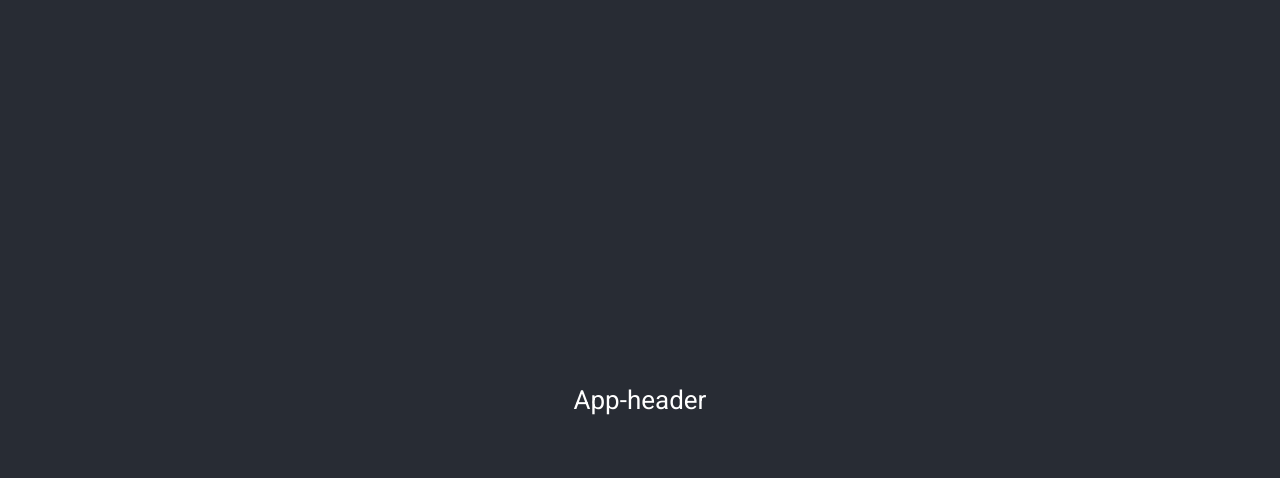
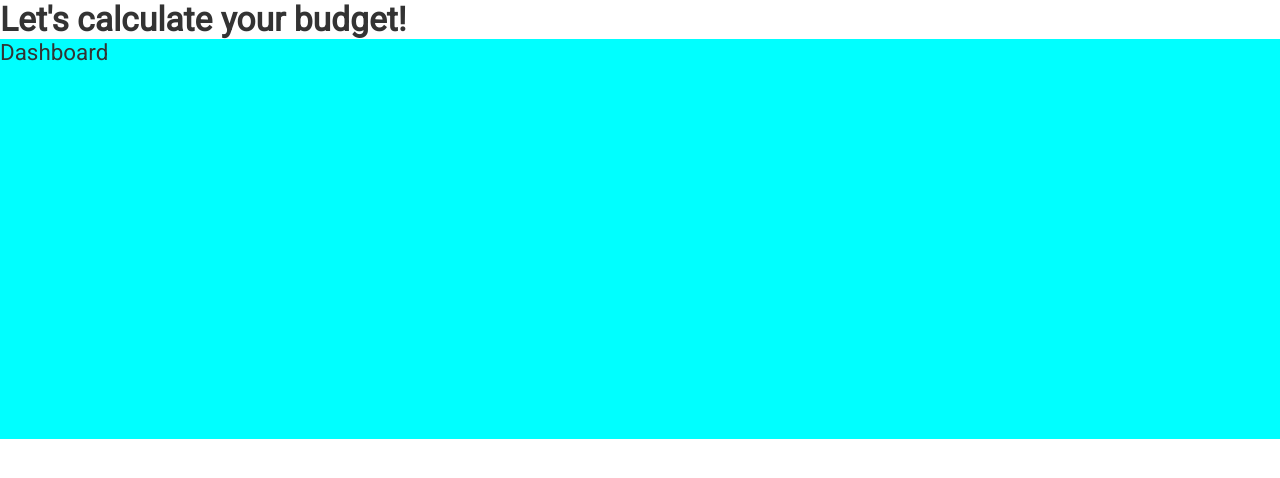
Before and after one commit to jocko981/budget-app, a React (Create React App) app: page /dashboard in a window 1280 px wide. Shown: the top 478 px of the page. Built offline with nearby package versions, Linux system fonts and the light colour scheme.

Commit message:
creating app context

```diff
--- a/package.json
+++ b/package.json
@@ -8,6 +8,7 @@
     "@testing-library/user-event": "^13.5.0",
     "react": "^18.0.0",
     "react-dom": "^18.0.0",
+    "react-router-dom": "^6.3.0",
     "react-scripts": "5.0.0",
     "web-vitals": "^2.1.4"
   },
--- a/src/App.js
+++ b/src/App.js
@@ -1,11 +1,24 @@
+import { Routes, Route, BrowserRouter, Navigate } from "react-router-dom";
+
+// styles
 import "./App.css";
+
+// pages
+import Dashboard from "./pages/dashboard/Dashboard";
+
+// components
+import Header from "./components/header/Header";
 
 function App() {
   return (
     <div className="App">
-      <header className="App-header">
-        App-header
-      </header>
+      <BrowserRouter>
+        <Header />
+        <Routes>
+          <Route path="/" element={<Navigate to="dashboard" />} />
+          <Route path="/dashboard" element={<Dashboard />} />
+        </Routes>
+      </BrowserRouter>
     </div>
   );
 }
--- /dev/null
+++ b/src/components/header/Header.js
@@ -0,0 +1,17 @@
+// styles
+import "./Header.css";
+
+export default function Header() {
+    return (
+        <div>
+            <header>
+                <h2>
+                    {9999
+                        ? "Let's calculate your budget!"
+                        : "Budget for (month) (year):"
+                    }
+                </h2>
+            </header>
+        </div>
+    )
+}
--- /dev/null
+++ b/src/hooks/useBudgetContext.js
@@ -0,0 +1,3 @@
+// ovde ide kao u useLogin
+// import LocalStorageContext()
+// i koristi dispatch iz njega ovde u funkcijama za crud
--- /dev/null
+++ b/src/pages/dashboard/Dashboard.css
@@ -0,0 +1,5 @@
+.dashboard {
+    background: aqua;
+    width: 100%;
+    height: 400px;
+}
--- /dev/null
+++ b/src/pages/dashboard/Dashboard.js
@@ -0,0 +1,12 @@
+// styles
+import "./Dashboard.css";
+
+export default function Home() {
+    // const { user } = useAuthContext();
+
+    return (
+        <div className="dashboard">
+            Dashboard
+        </div>
+    )
+}
```
Also changed, not shown: src/context/BudgetContext.js (added, +44 -0 lines), src/services/localStorageService.js (added, +10 -0 lines), src/components/header/Header.css (added), 1 other file (tests, documents, lock files or other folders).
